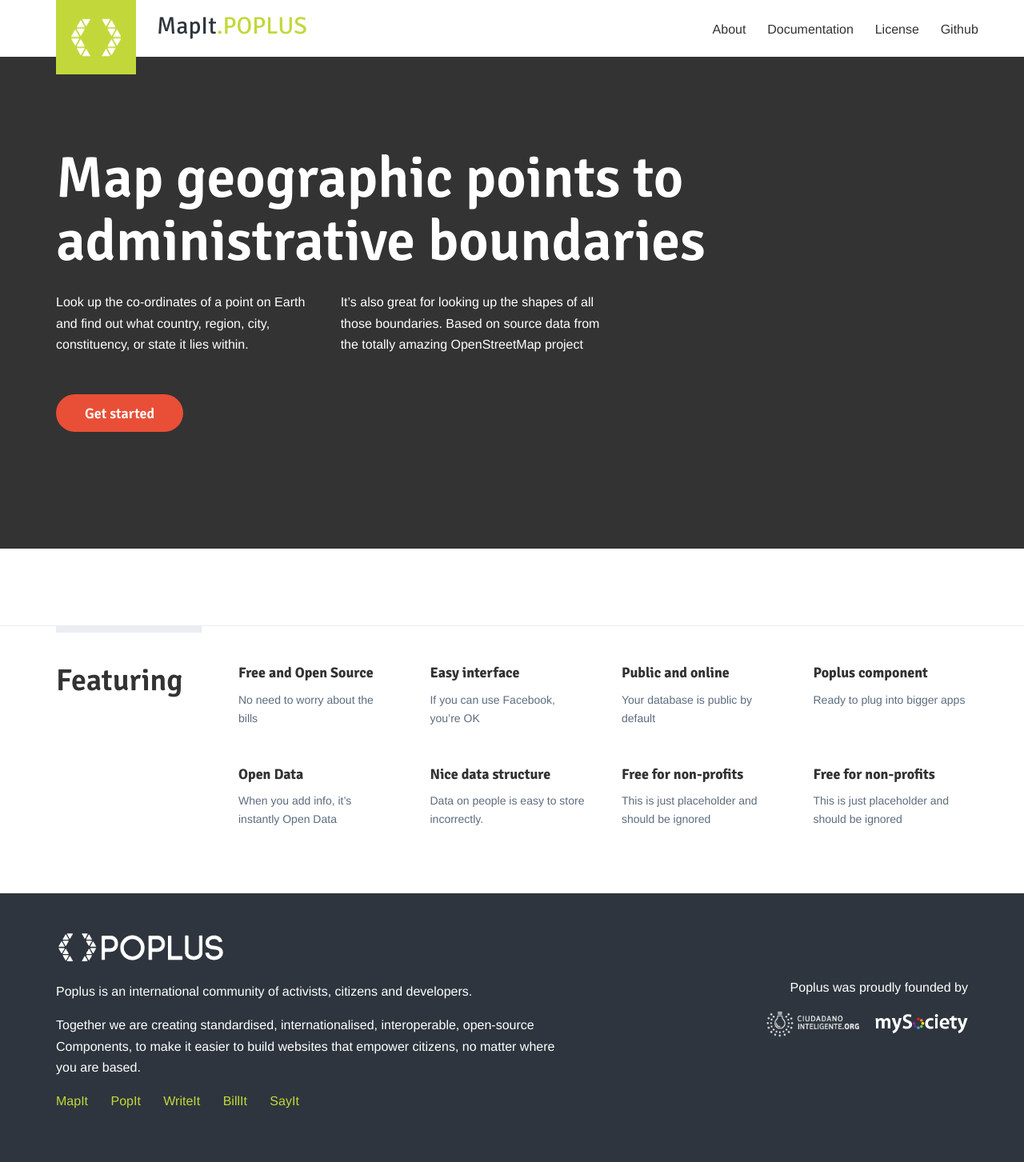
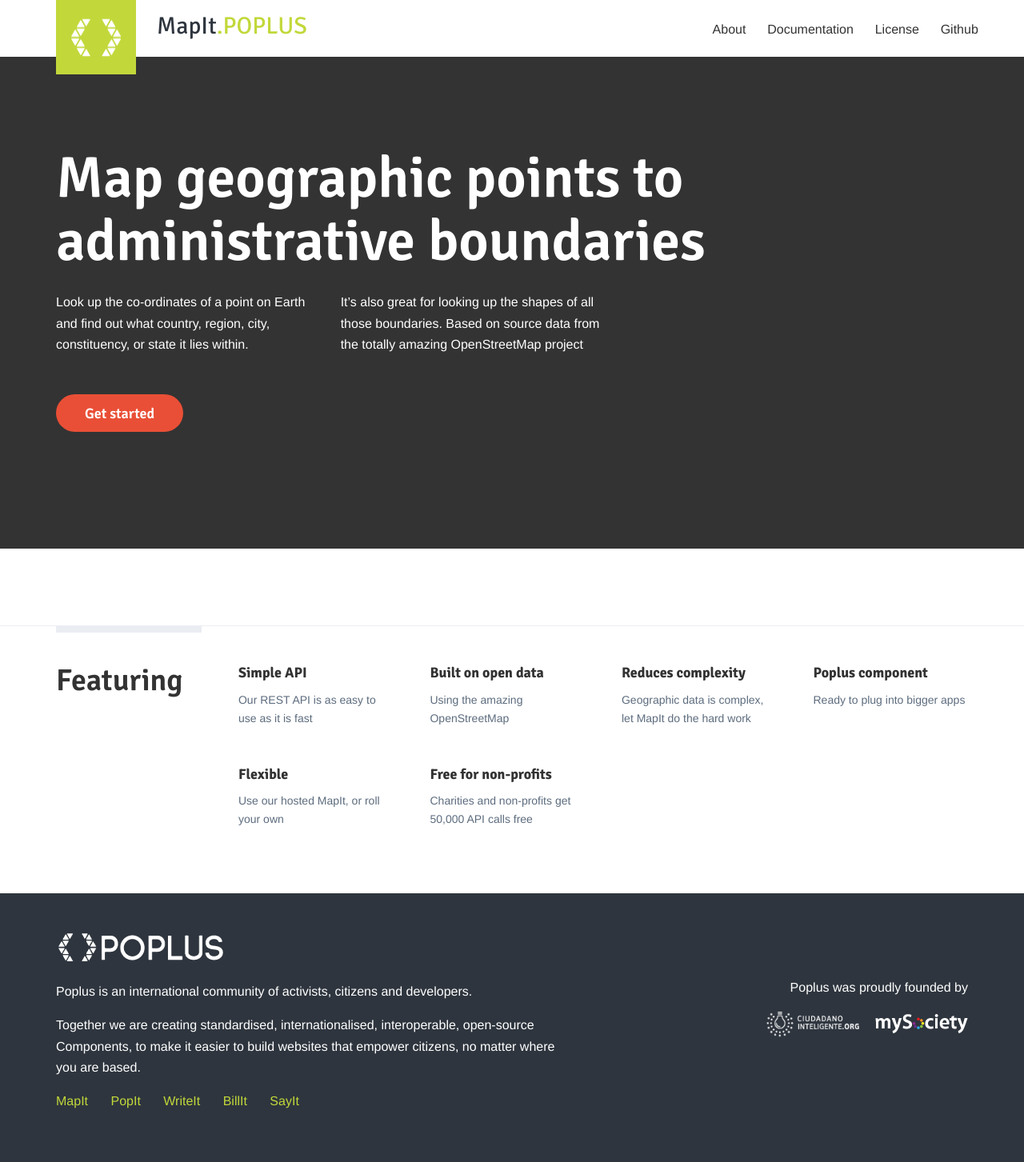
Before and after one commit to mysociety/mapit.poplus.org, a Jekyll site: the page built from index.html, in a window 1280 px wide. Shown: the whole page at 80% size. Built offline with Jekyll 4.4.1, drawn with Linux system fonts in a browser that asks for light colours; Markdown is read by kramdown in place of the engine named in the settings.

Commit message:
Added features

```diff
--- a/index.html
+++ b/index.html
@@ -27,16 +27,16 @@
         <div class="content-column">
             <div class="grid-row">
                 <div class="column-one-of-four">
-                    <h3>Free and Open Source</h3>
-                    <p>No need to worry about the bills</p>
+                    <h3>Simple API</h3>
+                    <p>Our REST API is as easy to use as it is fast</p>
                 </div><!--
                 --><div class="column-one-of-four">
-                    <h3>Easy interface</h3>
-                    <p>If you can use Facebook, you’re OK</p>
+                    <h3>Built on open data</h3>
+                    <p>Using the amazing OpenStreetMap</p>
                 </div><!--
                 --><div class="column-one-of-four">
-                    <h3>Public and online</h3>
-                    <p>Your database is public by default</p>
+                    <h3>Reduces complexity</h3>
+                    <p>Geographic data is complex, let MapIt do the hard work</p>
                 </div><!--
                 --><div class="column-one-of-four">
                     <h3>Poplus component</h3>
@@ -45,20 +45,12 @@
             </div>
             <div class="grid-row">
                 <div class="column-one-of-four">
-                    <h3>Open Data</h3>
-                    <p>When you add info, it’s instantly Open Data</p>
-                </div><!--
-                --><div class="column-one-of-four">
-                    <h3>Nice data structure</h3>
-                    <p>Data on people is easy to store incorrectly.</p>
+                    <h3>Flexible</h3>
+                    <p>Use our hosted MapIt, or roll your own</p>
                 </div><!--
                 --><div class="column-one-of-four">
                     <h3>Free for non-profits</h3>
-                    <p>This is just placeholder and should be ignored</p>
-                </div><!--
-                --><div class="column-one-of-four">
-                    <h3>Free for non-profits</h3>
-                    <p>This is just placeholder and should be ignored</p>
+                    <p>Charities and non-profits get 50,000 API calls free</p>
                 </div>
             </div>
         </div>
```
